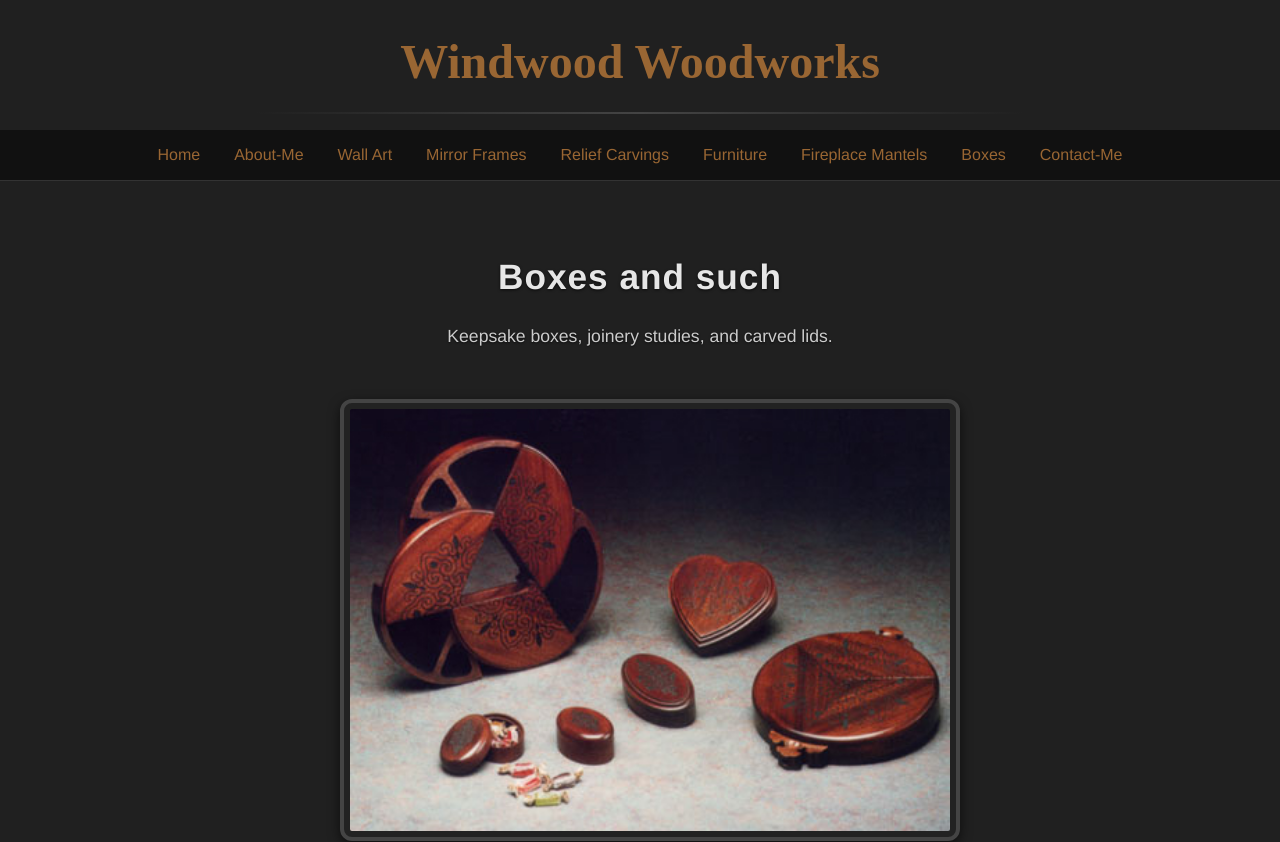
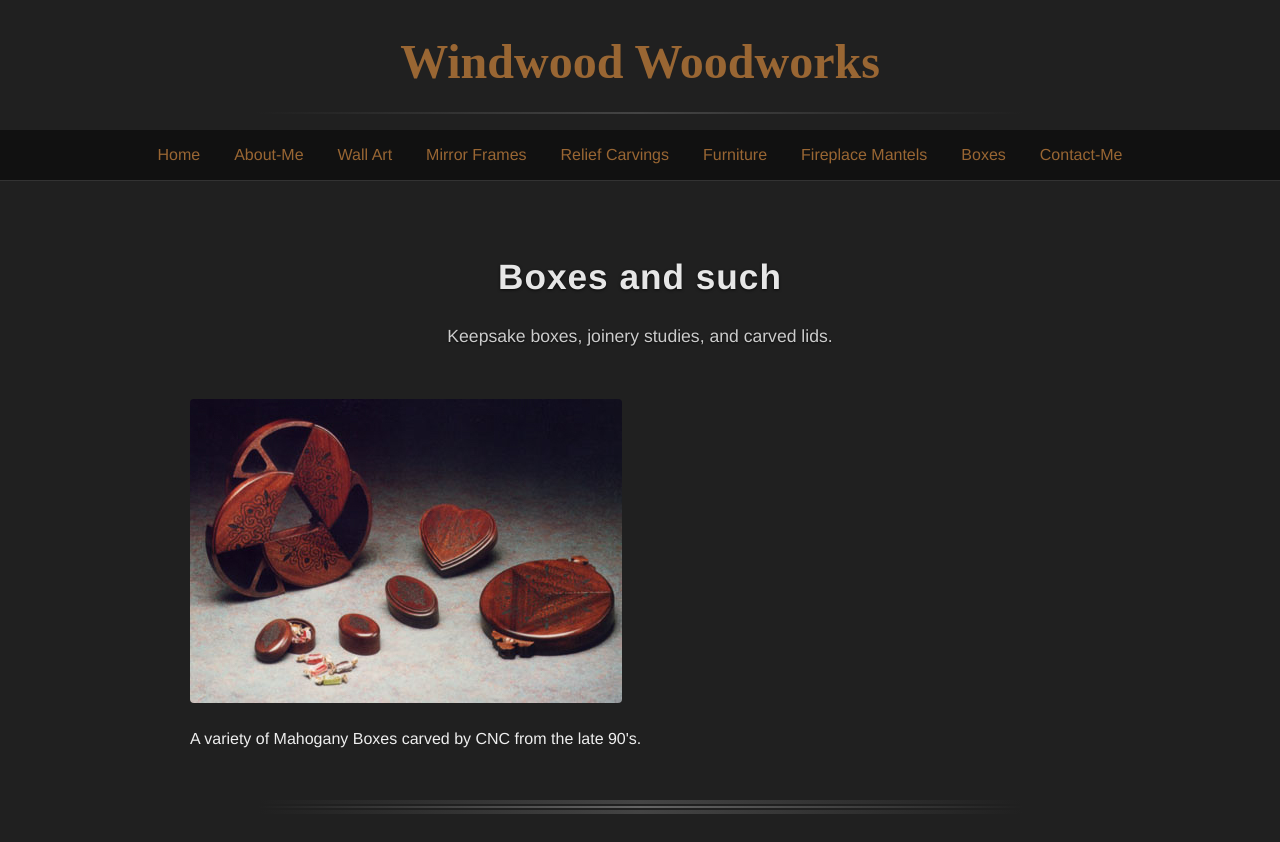
Before and after one commit to Windwood-Woodworking/windwood-woodworking.github.io, a Jekyll site: the page built from boxes.html, in a window 1280 px wide. Shown: the top 842 px of the page. Built offline with Jekyll 4.4.1, drawn with Linux system fonts in a browser that asks for light colours; grey boxes are pictures that could not be loaded.

Commit message:
Update boxes.html

```diff
--- a/boxes.html
+++ b/boxes.html
@@ -25,300 +25,100 @@ layout: default
    Keepsake boxes, joinery studies, and carved lids.
   </p>
 </div>
-<div style="max-width: 600px; margin: 2rem auto; text-align: center;">
-  <img
-    src="/images/ww-boxes-002.jpg"
-    alt="boxes"
-    style="
-      width: 100%;
-      height: auto;
-      border: 4px solid #444;
-      border-radius: 12px;
-      background: #222;
-      padding: 6px;
-      box-shadow: 0 4px 12px rgba(0,0,0,0.6);
-    "
-  >
-  <p style="
-      margin-top: 0.75rem;
-      font-size: 1rem;
-      color: #e6e6e6;
-      font-weight: 500;
-      text-shadow: 0 1px 2px rgba(0,0,0,0.8);
-    ">
-    A variety of Mahogany Boxes carved by CNC from the late 90's.
-  </p>
+
+<!-- GALLERY WRAPPER START -->
+<div class="gallery">
+
+  <div>
+    <img src="/images/ww-boxes-002.jpg" alt="boxes">
+    <p>A variety of Mahogany Boxes carved by CNC from the late 90's.</p>
+  </div>
+
+</div>
+<!-- GALLERY WRAPPER END -->
+
+
+<!-- TRIPLE DIVIDER -->
+<div style="width: 85%; margin: 3rem auto;">
+  <div style="height: 4px; background: linear-gradient(to right, transparent, #444, transparent); border-radius: 2px;"></div>
+  <div style="height: 2px; background: linear-gradient(to right, transparent, #666, transparent); margin-top: 2px; border-radius: 2px;"></div>
+  <div style="height: 4px; background: linear-gradient(to right, transparent, #444, transparent); margin-top: 2px; border-radius: 2px;"></div>
 </div>
 
 
-<div style="width: 85%; margin: 3rem auto;">
+<!-- THREE‑IMAGE ROW (kept as-is structurally, but images cleaned) -->
+<div class="gallery" style="display: flex; justify-content: center; gap: 1.5rem; margin: 2rem 0; flex-wrap: wrap;">
 
-  <!-- Line 1 (dark fade) -->
-  <div style="
-    height: 4px;
-    background: linear-gradient(to right, transparent, #444, transparent);
-    border-radius: 2px;
-  "></div>
+  <div style="width: 30%; min-width: 200px;">
+    <img src="/images/ww-boxes-004.jpg" alt="closed box">
+    <p>Closed Mahogany Box</p>
+  </div>
 
-  <!-- Line 2 (lighter fade, spaced) -->
-  <div style="
-    height: 2px;
-    background: linear-gradient(to right, transparent, #666, transparent);
-    margin-top: 2px;
-    border-radius: 2px;
-  "></div>
+  <div style="width: 30%; min-width: 200px;">
+    <img src="/images/ww-boxes-005.jpg" alt="box opening">
+    <p>A light pull on the handles reveals the opening mechanism.</p>
+  </div>
 
-  <!-- Line 3 (dark fade, spaced) -->
-  <div style="
-    height: 4px;
-    background: linear-gradient(to right, transparent, #444, transparent);
-    margin-top: 2px;
-    border-radius: 2px;
-  "></div>
+  <div style="width: 30%; min-width: 200px;">
+    <img src="/images/ww-boxes-006.jpg" alt="Box opened">
+    <p>The fully opened box with contents revealed.</p>
+  </div>
 
 </div>
 
 
-<div style="display: flex; justify-content: center; gap: 1.5rem; margin: 2rem 0; flex-wrap: wrap;">
-
-  <!-- Image 1 -->
-  <div style="width: 30%; min-width: 200px; text-align: center;">
-    <img
-      src="/images/ww-boxes-004.jpg"
-      alt="closed box"
-      style="
-        width: 100%;
-        height: auto;
-        border: 4px solid #444;
-        border-radius: 12px;
-        background: #222;
-        padding: 6px;
-        box-shadow: 0 4px 12px rgba(0,0,0,0.6);
-      "
-    >
-    <p style="
-      margin-top: 0.5rem;
-      font-size: 1rem;
-      color: #e6e6e6;
-      font-weight: 500;
-      text-shadow: 0 1px 2px rgba(0,0,0,0.8);
-    ">
-     Closed Mahogany Box
-    </p>
-  </div>
-
-  <!-- Image 2 -->
-  <div style="width: 30%; min-width: 200px; text-align: center;">
-    <img
-      src="/images/ww-boxes-005.jpg"
-      alt="box opening"
-      style="
-        width: 100%;
-        height: auto;
-        border: 4px solid #444;
-        border-radius: 12px;
-        background: #222;
-        padding: 6px;
-        box-shadow: 0 4px 12px rgba(0,0,0,0.6);
-      "
-    >
-    <p style="
-      margin-top: 0.5rem;
-      font-size: 1rem;
-      color: #e6e6e6;
-      font-weight: 500;
-      text-shadow: 0 1px 2px rgba(0,0,0,0.8);
-    ">
-      A light pull on the handles reveals the opening mechanism.
-    </p>
-  </div>
-
-  <!-- Image 3 -->
-  <div style="width: 30%; min-width: 200px; text-align: center;">
-    <img
-      src="/images/ww-boxes-006.jpg"
-      alt="Box opened"
-      style="
-        width: 100%;
-        height: auto;
-        border: 4px solid #444;
-        border-radius: 12px;
-        background: #222;
-        padding: 6px;
-        box-shadow: 0 4px 12px rgba(0,0,0,0.6);
-      "
-    >
-    <p style="
-      margin-top: 0.5rem;
-      font-size: 1rem;
-      color: #e6e6e6;
-      font-weight: 500;
-      text-shadow: 0 1px 2px rgba(0,0,0,0.8);
-    ">
-      The fully opened box with contents revealed.
-    </p>
-  </div>
-
-</div>
-
+<!-- TRIPLE DIVIDER -->
 <div style="width: 85%; margin: 3rem auto;">
-
-  <!-- Line 1 (dark fade) -->
-  <div style="
-    height: 4px;
-    background: linear-gradient(to right, transparent, #444, transparent);
-    border-radius: 2px;
-  "></div>
-
-  <!-- Line 2 (lighter fade, spaced) -->
-  <div style="
-    height: 2px;
-    background: linear-gradient(to right, transparent, #666, transparent);
-    margin-top: 2px;
-    border-radius: 2px;
-  "></div>
-
-  <!-- Line 3 (dark fade, spaced) -->
-  <div style="
-    height: 4px;
-    background: linear-gradient(to right, transparent, #444, transparent);
-    margin-top: 2px;
-    border-radius: 2px;
-  "></div>
-
+  <div style="height: 4px; background: linear-gradient(to right, transparent, #444, transparent); border-radius: 2px;"></div>
+  <div style="height: 2px; background: linear-gradient(to right, transparent, #666, transparent); margin-top: 2px; border-radius: 2px;"></div>
+  <div style="height: 4px; background: linear-gradient(to right, transparent, #444, transparent); margin-top: 2px; border-radius: 2px;"></div>
 </div>
 
 
-
-<div style="max-width: 600px; margin: 2rem auto; text-align: center;">
-  <img
-    src="/images/ww-boxes-001.jpg"
-    alt="box"
-    style="
-      width: 100%;
-      height: auto;
-      border: 4px solid #444;
-      border-radius: 12px;
-      background: #222;
-      padding: 6px;
-      box-shadow: 0 4px 12px rgba(0,0,0,0.6);
-    "
-  >
-  <p style="
-      margin-top: 0.75rem;
-      font-size: 1rem;
-      color: #e6e6e6;
-      font-weight: 500;
-      text-shadow: 0 1px 2px rgba(0,0,0,0.8);
-    ">
-    400 individual pieces of wood make up this presentation box.  The lid comes off and the sides fall and reveal a 3 city block model for a proposed building.
-  </p>
-</div>
-
-<div style="width: 85%; margin: 3rem auto;">
-
-  <!-- Line 1 (dark fade) -->
-  <div style="
-    height: 4px;
-    background: linear-gradient(to right, transparent, #444, transparent);
-    border-radius: 2px;
-  "></div>
-
-  <!-- Line 2 (lighter fade, spaced) -->
-  <div style="
-    height: 2px;
-    background: linear-gradient(to right, transparent, #666, transparent);
-    margin-top: 2px;
-    border-radius: 2px;
-  "></div>
-
-  <!-- Line 3 (dark fade, spaced) -->
-  <div style="
-    height: 4px;
-    background: linear-gradient(to right, transparent, #444, transparent);
-    margin-top: 2px;
-    border-radius: 2px;
-  "></div>
-
+<!-- SINGLE IMAGE -->
+<div class="gallery">
+  <div>
+    <img src="/images/ww-boxes-001.jpg" alt="box">
+    <p>
+      400 individual pieces of wood make up this presentation box.
+      The lid comes off and the sides fall and reveal a 3 city block model for a proposed building.
+    </p>
+  </div>
 </div>
 
 
-
-<div style="max-width: 500px; margin: 2rem auto; text-align: center;">
-  <img
-    src="/images/ww-cnc-carving-028.jpg"
-    alt="box"
-    style="
-      width: 100%;
-      height: auto;
-      border: 4px solid #444;
-      border-radius: 12px;
-      background: #222;
-      padding: 6px;
-      box-shadow: 0 4px 12px rgba(0,0,0,0.6);
-    "
-  >
-  <p style="
-      margin-top: 0.75rem;
-      font-size: 1rem;
-      color: #e6e6e6;
-      font-weight: 500;
-      text-shadow: 0 1px 2px rgba(0,0,0,0.8);
-    ">
-    Carved from a solid piece of Mahogany, this box was a commission for a gift to a beloved, with all her favorite things represented in the treasure chest.
-  </p>
-
-</div>
-
+<!-- TRIPLE DIVIDER -->
 <div style="width: 85%; margin: 3rem auto;">
-
-  <!-- Line 1 (dark fade) -->
-  <div style="
-    height: 4px;
-    background: linear-gradient(to right, transparent, #444, transparent);
-    border-radius: 2px;
-  "></div>
-
-  <!-- Line 2 (lighter fade, spaced) -->
-  <div style="
-    height: 2px;
-    background: linear-gradient(to right, transparent, #666, transparent);
-    margin-top: 2px;
-    border-radius: 2px;
-  "></div>
-
-  <!-- Line 3 (dark fade, spaced) -->
-  <div style="
-    height: 4px;
-    background: linear-gradient(to right, transparent, #444, transparent);
-    margin-top: 2px;
-    border-radius: 2px;
-  "></div>
-
+  <div style="height: 4px; background: linear-gradient(to right, transparent, #444, transparent); border-radius: 2px;"></div>
+  <div style="height: 2px; background: linear-gradient(to right, transparent, #666, transparent); margin-top: 2px; border-radius: 2px;"></div>
+  <div style="height: 4px; background: linear-gradient(to right, transparent, #444, transparent); margin-top: 2px; border-radius: 2px;"></div>
 </div>
 
 
-<div style="max-width: 500px; margin: 2rem auto; text-align: center;">
-  <img
-    src="/images/ww-cnc-carving-029.jpg"
-    alt="box"
-    style="
-      width: 100%;
-      height: auto;
-      border: 4px solid #444;
-      border-radius: 12px;
-      background: #222;
-      padding: 6px;
-      box-shadow: 0 4px 12px rgba(0,0,0,0.6);
-    "
-  >
-  <p style="
-      margin-top: 0.75rem;
-      font-size: 1rem;
-      color: #e6e6e6;
-      font-weight: 500;
-      text-shadow: 0 1px 2px rgba(0,0,0,0.8);
-    ">
-    Alternate view of the treasure chest.
-  </p>
+<!-- SINGLE IMAGE -->
+<div class="gallery">
+  <div>
+    <img src="/images/ww-cnc-carving-028.jpg" alt="box">
+    <p>
+      Carved from a solid piece of Mahogany, this box was a commission for a gift to a beloved,
+      with all her favorite things represented in the treasure chest.
+    </p>
+  </div>
 </div>
+
+
+<!-- TRIPLE DIVIDER -->
+<div style="width: 85%; margin: 3rem auto;">
+  <div style="height: 4px; background: linear-gradient(to right, transparent, #444, transparent); border-radius: 2px;"></div>
+  <div style="height: 2px; background: linear-gradient(to right, transparent, #666, transparent); margin-top: 2px; border-radius: 2px;"></div>
+  <div style="height: 4px; background: linear-gradient(to right, transparent, #444, transparent); margin-top: 2px; border-radius: 2px;"></div>
+</div>
+
+
+<!-- SINGLE IMAGE -->
+<div class="gallery">
+  <div>
+    <img src="/images/ww-cnc-carving-029.jpg" alt="box">
+    <p>Alternate view of the treasure chest.</p>
+  </div>
+</div>
```
